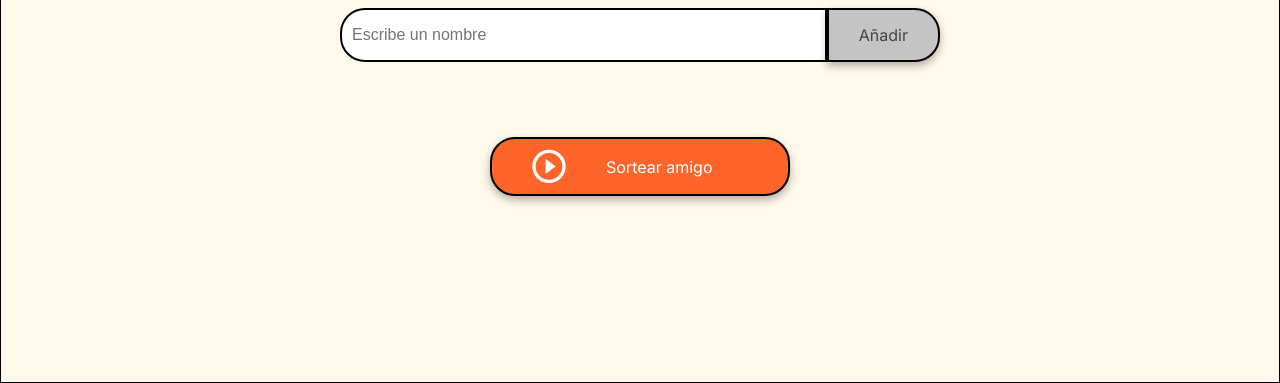
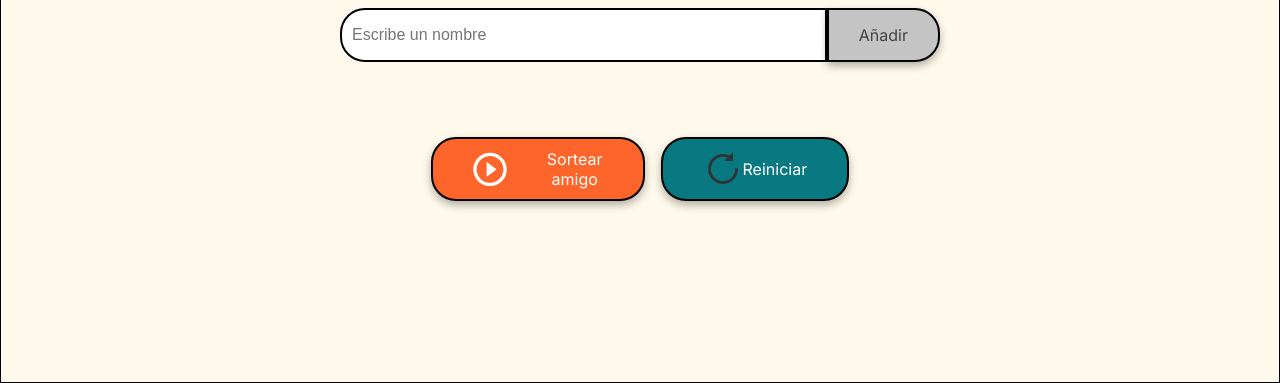
Before and after one commit to SergioCortesN/one-challenge-amigo-secreto-g9, a plain HTML site: page index.html in a window 1280 px wide. Shown: the part 417-800 px from the top of the page. Drawn offline with Linux system fonts and the light colour scheme.

Commit message:
Se crea el boton reiniciar y se le da estilo

```diff
--- a/index.html
+++ b/index.html
@@ -32,6 +32,10 @@
                     <img src="assets/play_circle_outline.png" alt="Ícono para sortear">
                     Sortear amigo
                 </button>
+                <button class="button-reset" onclick="reiniciar()" aria-label="Reiniciar sorteo">
+                    <img src="assets/icon_reset.png" alt="Ícono para reiniciar" width="40" height="40">
+                    Reiniciar
+                </button>
             </div>
         </section>
     </main>
--- a/style.css
+++ b/style.css
@@ -88,6 +88,9 @@ body {
 }
 
 .button-container {
+    display: flex;
+    align-items: center;
+    gap: 1rem;
     width: 300px;
     justify-content: center;
 }
@@ -160,3 +163,17 @@ ul {
 .button-draw:hover {
     background-color: var(--color-button-hover);
 }
+
+.button-reset {
+    display: flex;
+    align-items: center;
+    width: 100%;
+    padding: 10px 40px;
+    color: var(--color-white);
+    background-color: #097981;
+    font-size: 16px;
+}
+
+.button-reset:hover {
+    background-color: #058d82;
+}
```
Also changed, not shown: assets/icon_reset.png (added).
